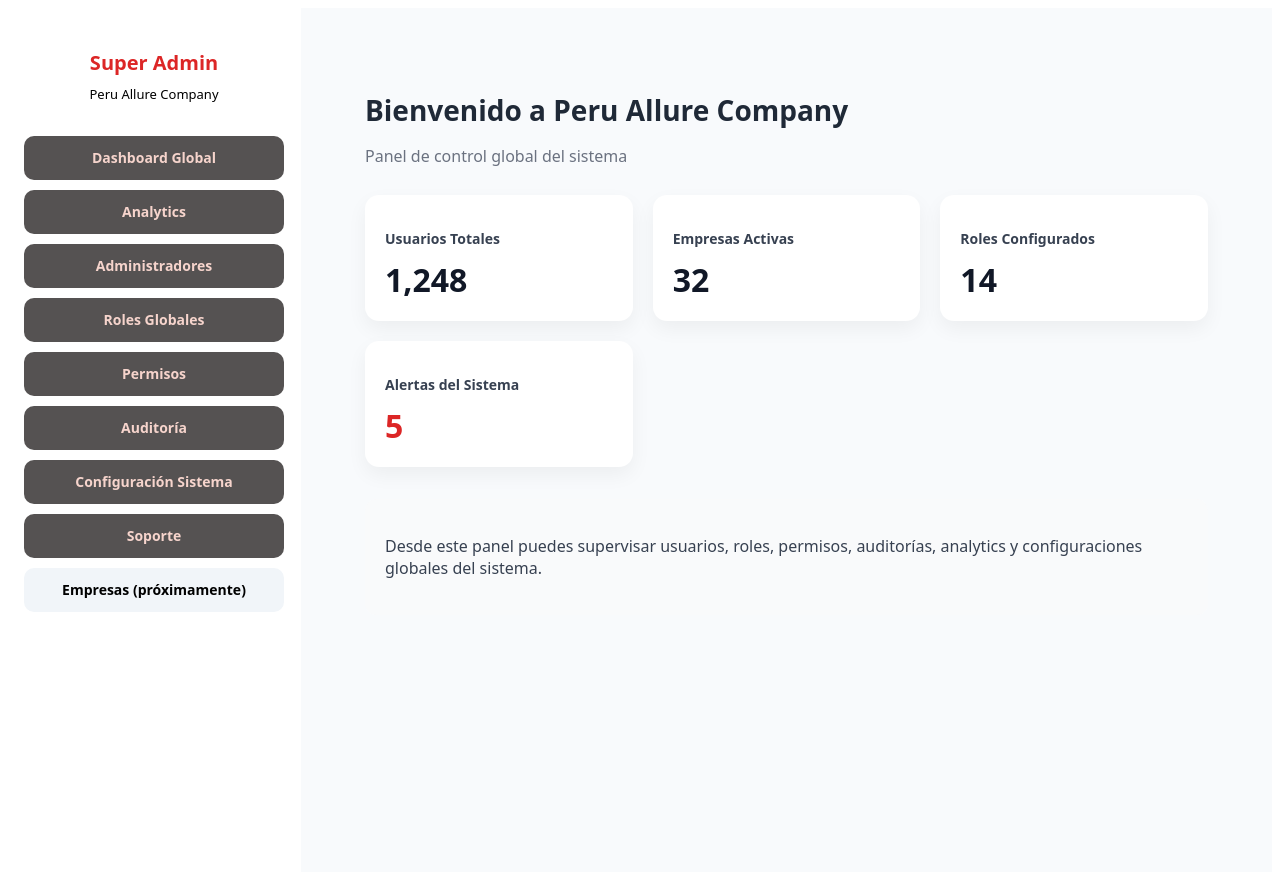
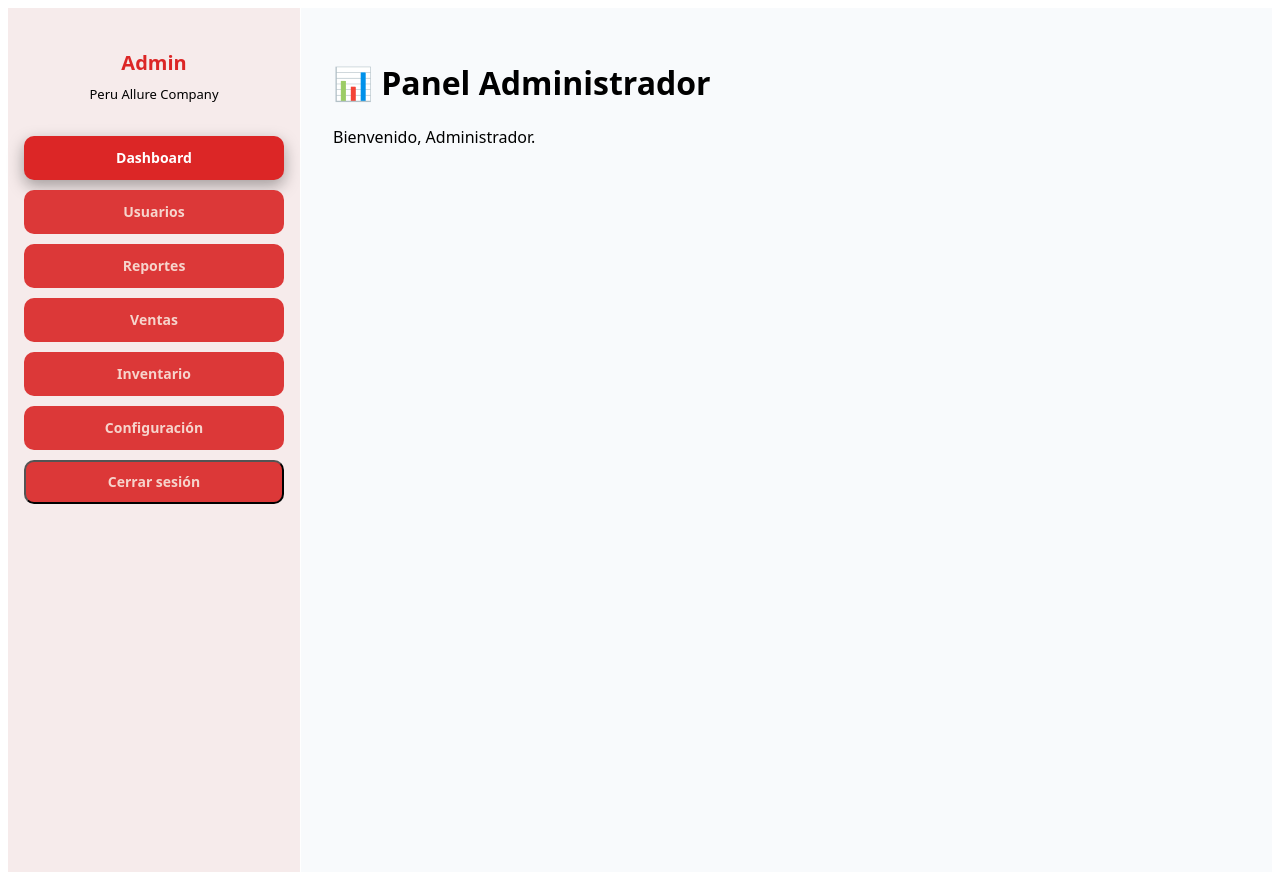
Before and after one commit to Benja1512/panel_administrativo_peruallure, a React (Create React App) app: page /admin/dashboard in a window 1280 px wide. Built offline with nearby package versions, Linux system fonts and the light colour scheme.

Commit message:
fix: adding gestor dashboard

```diff
--- a/src/apps/AdminApp.jsx
+++ b/src/apps/AdminApp.jsx
@@ -1,18 +1,13 @@
 import React from "react";
-import SuperAdminSidebar from "../components/superadmin/layout/SuperAdminSidebar";
-import SuperAdminRoutes from "../routes/SuperAdminRoutes";
-import "../styles/LayoutPanel.css";
+import AdminLayout from "../components/admin/AdminLayout";
+import AdminRoutes from "../routes/AdminRoutes";
 
-const SuperAdminApp = () => {
+const AdminApp = () => {
     return (
-        <div className="layout-panel">
-            <SuperAdminSidebar />
-
-            <main className="layout-content">
-                <SuperAdminRoutes />
-            </main>
-        </div>
+        <AdminLayout>
+            <AdminRoutes />
+        </AdminLayout>
     );
 };
 
-export default SuperAdminApp;
+export default AdminApp;
--- a/src/apps/GestorApp.jsx
+++ b/src/apps/GestorApp.jsx
@@ -1,23 +1,13 @@
 import React from "react";
-import "../styles/AppPanel.css";
+import SidebarGestor from "../components/gestor/SidebarGestor";
+import "../styles/LayoutPanel.css"; //
 
 const GestorApp = () => {
     return (
-        <div className="admin-layout">
-            <aside className="admin-sidebar">
-                <h2 className="sidebar-title">Gestor</h2>
-                <p className="sidebar-company">Peru Allure Company</p>
+        <div className="layout-panel">
+            <SidebarGestor />  {/* 📌 Menu igual al de Admin / SuperAdmin */}
 
-                <nav className="sidebar-menu">
-                    <button className="menu-item active">Resumen</button>
-                    <button className="menu-item">Operaciones</button>
-                    <button className="menu-item">Pedidos</button>
-                    <button className="menu-item">Clientes</button>
-                    <button className="menu-item">Reportes</button>
-                </nav>
-            </aside>
-
-            <main className="admin-content">
+            <main className="layout-content">
                 <h1 className="panel-title">Panel Gestor</h1>
                 <p className="panel-subtitle">
                     Supervisión operativa y control de procesos.
--- a/src/components/admin/AdminLayout.jsx
+++ b/src/components/admin/AdminLayout.jsx
@@ -0,0 +1,16 @@
+import React from "react";
+import AdminSidebar from "./AdminSidebar";
+import "../../styles/LayoutPanel.css"; // El mismo que usa SuperAdmin
+
+const AdminLayout = ({ children }) => {
+    return (
+        <div className="layout-panel">
+            <AdminSidebar />
+            <main className="layout-content">
+                {children}
+            </main>
+        </div>
+    );
+};
+
+export default AdminLayout;
--- a/src/components/admin/AdminSidebar.jsx
+++ b/src/components/admin/AdminSidebar.jsx
@@ -0,0 +1,77 @@
+import React from "react";
+import { NavLink } from "react-router-dom";
+import "../superadmin/layout/SuperAdminSidebar.css"; // Reutiliza el diseño del superadmin
+
+const AdminSidebar = () => {
+    return (
+        <aside className="superadmin-sidebar">
+            <div className="sidebar-header">
+                <h2>Admin</h2>
+                <span>Peru Allure Company</span>
+            </div>
+
+            <nav className="sidebar-menu">
+
+                <NavLink
+                    to="/admin/dashboard"
+                    className={({ isActive }) =>
+                        `sidebar-item ${isActive ? "active" : ""}`
+                    }
+                >
+                    Dashboard
+                </NavLink>
+
+                <NavLink
+                    to="/admin/usuarios"
+                    className={({ isActive }) =>
+                        `sidebar-item ${isActive ? "active" : ""}`
+                    }
+                >
+                    Usuarios
+                </NavLink>
+
+                <NavLink
+                    to="/admin/reportes"
+                    className={({ isActive }) =>
+                        `sidebar-item ${isActive ? "active" : ""}`
+                    }
+                >
+                    Reportes
+                </NavLink>
+
+                <NavLink
+                    to="/admin/ventas"
+                    className={({ isActive }) =>
+                        `sidebar-item ${isActive ? "active" : ""}`
+                    }
+                >
+                    Ventas
+                </NavLink>
+
+                <NavLink
+                    to="/admin/inventario"
+                    className={({ isActive }) =>
+                        `sidebar-item ${isActive ? "active" : ""}`
+                    }
+                >
+                    Inventario
+                </NavLink>
+
+                <NavLink
+                    to="/admin/configuracion"
+                    className={({ isActive }) =>
+                        `sidebar-item ${isActive ? "active" : ""}`
+                    }
+                >
+                    Configuración
+                </NavLink>
+
+                <button className="sidebar-item logout-btn">
+                    Cerrar sesión
+                </button>
+            </nav>
+        </aside>
+    );
+};
+
+export default AdminSidebar;
--- a/src/components/gestor/SidebarGestor.jsx
+++ b/src/components/gestor/SidebarGestor.jsx
@@ -0,0 +1,58 @@
+import React from "react";
+import { NavLink } from "react-router-dom";
+import "../superadmin/layout/SuperAdminSidebar.css"; // Reutilizamos el mismo diseño
+
+const SidebarGestor = () => {
+    return (
+        <aside className="superadmin-sidebar">
+            <div className="sidebar-header">
+                <h2>Gestor</h2>
+                <span>Peru Allure Company</span>
+            </div>
+
+            <nav className="sidebar-menu">
+                <NavLink
+                    to="/gestor"
+                    end
+                    className={({ isActive }) => `sidebar-item ${isActive ? "active" : ""}`}
+                >
+                    Resumen
+                </NavLink>
+
+                <NavLink
+                    to="/gestor/operaciones"
+                    className={({ isActive }) => `sidebar-item ${isActive ? "active" : ""}`}
+                >
+                    Operaciones
+                </NavLink>
+
+                <NavLink
+                    to="/gestor/pedidos"
+                    className={({ isActive }) => `sidebar-item ${isActive ? "active" : ""}`}
+                >
+                    Pedidos
+                </NavLink>
+
+                <NavLink
+                    to="/gestor/clientes"
+                    className={({ isActive }) => `sidebar-item ${isActive ? "active" : ""}`}
+                >
+                    Clientes
+                </NavLink>
+
+                <NavLink
+                    to="/gestor/reportes"
+                    className={({ isActive }) => `sidebar-item ${isActive ? "active" : ""}`}
+                >
+                    Reportes
+                </NavLink>
+
+                <button className="sidebar-item logout-btn">
+                    Cerrar sesión
+                </button>
+            </nav>
+        </aside>
+    );
+};
+
+export default SidebarGestor;
--- a/src/components/superadmin/layout/SuperAdminSidebar.css
+++ b/src/components/superadmin/layout/SuperAdminSidebar.css
@@ -4,7 +4,7 @@
 .superadmin-sidebar {
     width: 260px;
     min-height: 100vh;
-    background: #ffffff;
+    background: #f6ebeb;
     border-right: 1px solid #ffffff;
     padding: 24px 16px;
     display: flex;
@@ -55,7 +55,7 @@
     text-decoration: none;
 
     color: #f6d4cc;
-    background: rgb(85, 82, 82); /*cada cuadro*/
+    background: rgb(220, 56, 56); /*cada cuadro*/
 
     transition: all 0.25s ease;
 }
--- a/src/pages/admin/AdminPage.jsx
+++ b/src/pages/admin/AdminPage.jsx
@@ -0,0 +1,10 @@
+const AdminPage = () => {
+    return (
+        <div>
+            <h1>📊 Panel Administrador</h1>
+            <p>Bienvenido, Administrador.</p>
+        </div>
+    );
+};
+
+export default AdminPage;
--- a/src/routes/AdminRoutes.jsx
+++ b/src/routes/AdminRoutes.jsx
@@ -1,10 +1,20 @@
-import ProtectedRoute from "./ProtectedRoute";
+import React from "react";
+import { Routes, Route, Navigate } from "react-router-dom";
 import AdminPage from "../pages/admin/AdminPage";
 
 export default function AdminRoutes() {
     return (
-        <ProtectedRoute allowedRoles={["admin"]}>
-            <AdminPage />
-        </ProtectedRoute>
+        <Routes>
+
+            {/* /admin → redirige al dashboard */}
+            <Route index element={<Navigate to="dashboard" replace />} />
+
+            {/* /admin/dashboard */}
+            <Route path="dashboard" element={<AdminPage />} />
+
+            {/* evitar rutas vacías o errores */}
+            <Route path="*" element={<Navigate to="dashboard" replace />} />
+
+        </Routes>
     );
 }
--- /dev/null
+++ b/src/styles/AdminSidebar.css
@@ -0,0 +1,70 @@
+.admin-sidebar {
+    width: 240px;
+    background: #0e0e0e;
+    color: #fff;
+    height: 100vh;
+    display: flex;
+    flex-direction: column;
+    padding: 20px 0;
+    position: fixed;
+    left: 0;
+    top: 0;
+    box-shadow: 2px 0 10px rgba(0,0,0,0.45);
+}
+
+.sidebar-header {
+    text-align: center;
+    margin-bottom: 30px;
+    font-size: 22px;
+    font-weight: 600;
+    color: #ff4e4e;
+}
+
+.sidebar-menu {
+    display: flex;
+    flex-direction: column;
+    gap: 14px;
+    padding: 0 20px;
+}
+
+.menu-item {
+    padding: 12px;
+    border-radius: 8px;
+    font-size: 15px;
+    color: #ddd;
+    text-decoration: none;
+    transition: 0.3s;
+}
+
+.menu-item:hover {
+    background: #ff4e4e;
+    color: #fff;
+    transform: translateX(5px);
+}
+
+.menu-item.active {
+    background: #ff4e4e;
+    color: #fff;
+}
+
+.sidebar-footer {
+    margin-top: auto;
+    text-align: center;
+    padding: 20px;
+}
+
+.logout-btn {
+    background: #ff2626;
+    border: none;
+    padding: 10px 18px;
+    border-radius: 6px;
+    color: white;
+    cursor: pointer;
+    width: 90%;
+    transition: 0.3s;
+}
+
+.logout-btn:hover {
+    background: #d71d1d;
+    transform: scale(1.05);
+}
```
Also changed, not shown: src/components/gestor/GestorLayout.jsx (+18 -0 lines), src/layouts/PanelLayout.jsx (added, +15 -0 lines), src/routes/GestorRoutes.jsx (+14 -2 lines).
